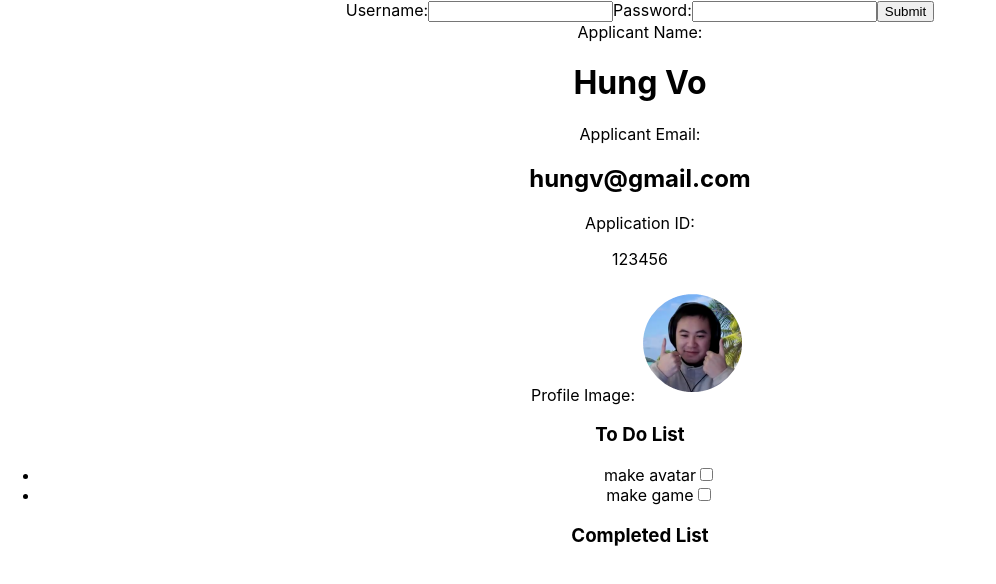
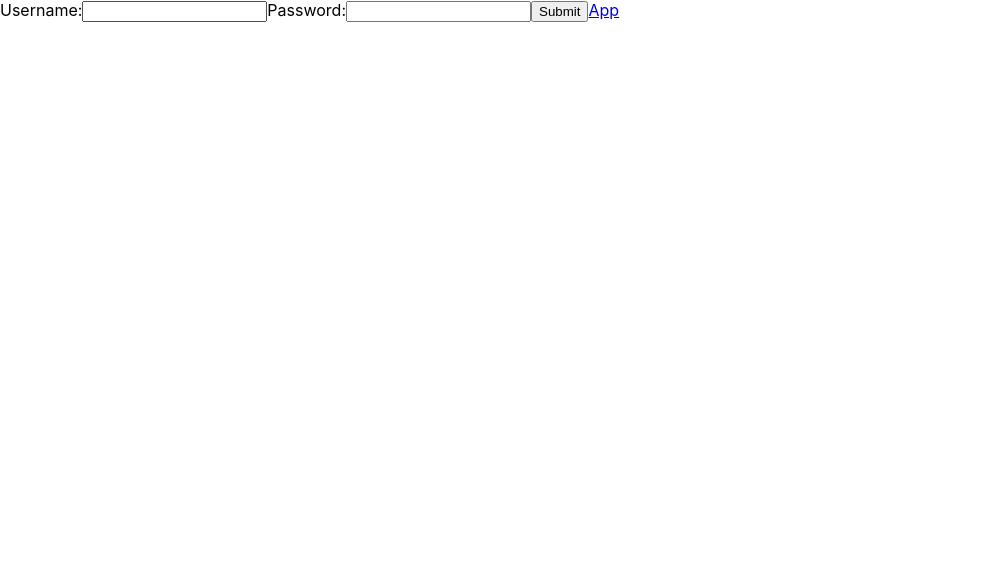
Before and after one commit to sam98963/SoC_Portal, a React (Create React App) app in the folder soc-portal/: page / in a window 1280 px wide. Shown: the top 584 px of the page, without its empty margins (0-996 px from the left). Built offline with nearby package versions, Linux system fonts and the light colour scheme.

Commit message:
MVP done!

```diff
--- a/soc-portal/package.json
+++ b/soc-portal/package.json
@@ -34,5 +34,8 @@
       "last 1 firefox version",
       "last 1 safari version"
     ]
+  },
+  "devDependencies": {
+    "react-router-dom": "^6.10.0"
   }
 }
--- a/soc-portal/src/components/App/App.js
+++ /dev/null
@@ -1,120 +0,0 @@
-import './App.css';
-import Bio from "../Bio"
-import Login from "../Login"
-import TodoList from "../TodoList"
-import { useState } from 'react';
-import { useEffect } from 'react';
-import ListItemComplete from '../ListItemComplete';
-import userData from "../data/data.js"
-
-/* using the database created, we want to create a function that will pull down data from the database and display it on the page, when the checkbox is checked, change completed in the database to be true
-
-use usestate to take in the data from the database and display the objects within the array on the page
-
-push the task object into an array and display the array on the page
-
-
-run through to-do list array and select completed key
-if completed === true then add object to second array and remove from first.
-
-
-*/
-
-
-function App() {
-
-    const [list, setList] = useState(userData[0].toDoList);
-    const [complete, setComplete] = useState ([])
-    const [pInfo, setPInfo] = useState(userData[0])
-
-  useEffect(() => {
-    const completedItems = list.filter(item => item.completed);
-    const toDoItems = list.filter(item => !item.completed);
-    setComplete(completedItems);
-    setList(toDoItems);
-  }, []);
-
-  const loginData =  [
-    {
-        firstName: "Hani",
-        surname: "Abdi",
-        username:"hania",
-        email: "hani@gmail.com",
-        password: "1234"
-    },
-     {
-        firstName: "Samuel",
-        surname: "Willimason",
-        username:"samw",
-        email: "samw@gmail.com",
-        password: "1234"
-    },
-    {
-        firstName: "Ahia",
-        surname: "Jalil",
-        username:"ahiaj",
-        email: "ahiaj@gmail.com",
-        password: "1234"
-    },
-    {
-        firstName: "Hung",
-        surname: "Vo",
-        username:"hungv",
-        email: "hungv@gmail.com",
-        password: "1234"
-    },
-  ]
-
-
-
-  function handleLogin(event){
-    event.preventDefault()
-    const username = event.target.elements.username.value
-    const password = event.target.elements.password.value
-    console.log(username)
-    console.log(password)
-// for loop loginData[i].username
-// nest if loop within
-    let userEmail = ""
-    for (let i=0; i<loginData.length; i++){
-        if(username === loginData[i].username && password === loginData[i].password){
-            userEmail = loginData[i].email
-        } if(username === loginData[i].username && password !== loginData[i].password)
-        {
-            alert("Password Incorrect")
-        }
-        else {console.log(false)}
-      }
-
-    for (let i=0; i<loginData.length; i++){
-      if(userEmail === userData[i].email) {
-        setList(userData[i].toDoList)
-        setPInfo(userData[i])
-      } else {
-        console.log("no")
-      }
-    }
-
-
-
-
-}
-
-
-
-
-
-
-
-  // console.log(userData); // add this line to check the value of userData
-
-
-  return (
-    <div className="App">
-    <Login handleLogin = {handleLogin}/>
-    <Bio pInfo = {pInfo}/>
-      <TodoList userData = {userData} setList ={setList} setComplete = {setComplete} list={list} complete={complete}/>
-    </div>
-  );
-}
-export default App;
--- a/soc-portal/src/components/Login/index.js
+++ /dev/null
@@ -1,36 +0,0 @@
-// Get the value of both input and password
-/*
-onChange/onSubmit -> e.target.value
-
-*/
-
-// Loop through login data and compare against username and password
-// if true --> find common property (email) then we want to grab userData with relevant login account.
-
-
-
-function Login ({handleLogin}){
-// write a function to check details
-
-
-    return (
-        <div>
-            <form onSubmit = {handleLogin}>
-               <label>Username:<input type="text" id = "username"></input></label>
-                <label>Password:<input type="text" id = "password"></input></label>
-                <button type="submit">Submit</button>
-            </form>
-        </div>
-    )
-
-
-    }
-
-
-
-
-
-
-
-
-    export default Login;
--- a/soc-portal/src/components/TodoList/index.js
+++ b/soc-portal/src/components/TodoList/index.js
@@ -13,19 +13,15 @@ function TodoList({list, complete, setList, setComplete}) {
   console.log(list)
   const moveToCompleted = (index) => {
 
-
     const updatedList = list.filter((item, i) => i !== index);
     updatedList.completed = !updatedList.completed
 
     const itemToMove = list[index];
     itemToMove.completed = !itemToMove.completed
 
-
-
     setList(updatedList);
     setComplete([...complete, itemToMove]);
   };
-
 
   const moveToToDo = (index) => {
 
--- a/soc-portal/src/components/data/data.js
+++ b/soc-portal/src/components/data/data.js
@@ -34,7 +34,7 @@ export const loginData =  [
   },
 ]
 
-const userData = [
+export const userData = [
 
     {
         firstName: "Hung",
@@ -43,7 +43,7 @@ const userData = [
         appId: "123456",
         image: profileImageHung,
         toDoList: [
-            { task: "make avatar", dueDate: "25/04/2023", completed: false},
+            { task: "make avatar", dueDate: "25/04/2023", completed: true},
             { task:" make game", dueDate: "30/04/2023", completed: false, }
         ]
     },
--- a/soc-portal/src/index.js
+++ b/soc-portal/src/index.js
@@ -1,14 +1,19 @@
 import React from 'react';
 import ReactDOM from 'react-dom/client';
 import './index.css';
-import App from './components/App/App';
 import reportWebVitals from './reportWebVitals';
+import { BrowserRouter, Routes, Route } from "react-router-dom";
+import Login from './pages/Login';
+import App from './pages/App/App';
 
 const root = ReactDOM.createRoot(document.getElementById('root'));
 root.render(
-  <React.StrictMode>
-    <App />
-  </React.StrictMode>
+  <BrowserRouter>
+  <Routes>
+      <Route path = "/" element = {<Login/>} />
+      <Route path = "/App" element = {<App/>} />
+    </Routes>
+    </BrowserRouter>
 );
 
 // If you want to start measuring performance in your app, pass a function
--- /dev/null
+++ b/soc-portal/src/pages/App/App.js
@@ -0,0 +1,52 @@
+import './App.css';
+import Bio from "../../components/Bio"
+import Login from "../Login"
+import TodoList from "../../components/TodoList"
+import { useState } from 'react';
+import { useEffect } from 'react';
+import ListItemComplete from '../../components/ListItemComplete';
+import {userData} from "../../components/data/data.js"
+import { useLocation } from "react-router-dom";
+
+/* using the database created, we want to create a function that will pull down data from the database and display it on the page, when the checkbox is checked, change completed in the database to be true
+
+use usestate to take in the data from the database and display the objects within the array on the page
+
+push the task object into an array and display the array on the page
+
+
+run through to-do list array and select completed key
+if completed === true then add object to second array and remove from first.
+
+
+*/
+
+
+function App() {
+
+    const {state} = useLocation(); //useLocation hook from react router dom that allows us to access the state passed in from the previous page
+    const {userIndex} = state; //destructure the userIndex from the state
+    const [list, setList] = useState(userData[userIndex].toDoList);
+    const [complete, setComplete] = useState ([])
+    const [pInfo, setPInfo] = useState(userData[userIndex])
+
+  useEffect(() => {
+    const completedItems = list.filter(item => item.completed);
+    const toDoItems = list.filter(item => !item.completed);
+    setComplete(completedItems);
+    setList(toDoItems);
+  }, []);
+
+
+
+  // console.log(userData); // add this line to check the value of userData
+
+
+  return (
+    <div className="App">
+    <Bio pInfo = {pInfo}/>
+      <TodoList userData = {userData} setList ={setList} setComplete = {setComplete} list={list} complete={complete}/>
+    </div>
+  );
+}
+export default App;
--- /dev/null
+++ b/soc-portal/src/pages/Login/index.js
@@ -0,0 +1,73 @@
+// Get the value of both input and password
+/*
+onChange/onSubmit -> e.target.value
+
+*/
+
+// Loop through login data and compare against username and password
+// if true --> find common property (email) then we want to grab userData with relevant login account.
+import { Outlet, Link } from "react-router-dom";
+import {userData, loginData} from '../../components/data/data.js'
+import { useNavigate } from "react-router-dom";
+import App from "../App/App";
+
+
+
+
+
+function Login (){
+    const navigate = useNavigate(); //a hook from react router dom that allows us to navigate to a different page
+
+// write a function to check details
+function handleLogin(event){
+    event.preventDefault() //prevents the page from refreshing
+    const username = event.target.elements.username.value //is the value of the input with the id of username
+    const password = event.target.elements.password.value //is the value of the input with the id of password
+
+// for loop loginData[i].username
+    let userEmail = ""
+    for (let i=0; i<loginData.length; i++){ //loop through loginData array and compare username and password against the data in the array
+        if(username === loginData[i].username && password === loginData[i].password){
+            userEmail = loginData[i].email
+        } if(username === loginData[i].username && password !== loginData[i].password)
+        {
+            alert("Password Incorrect")
+        }
+        else {console.log(false)}
+      }
+
+    for (let i=0; i<loginData.length; i++){ //loop through userData array and compare email against the data in the array
+      if(userEmail === userData[i].email) {
+        navigate("/App", {state: {userIndex:i}}) //navigate to App page, passing in the userIndex as state, which is i
+
+      } else {
+        console.log("no")
+      }
+    }
+}
+
+    return (
+        <>
+        <div>
+            <form onSubmit = {handleLogin}>
+               <label>Username:<input type="text" id = "username"></input></label>
+                <label>Password:<input type="text" id = "password"></input></label>
+                <button type="submit">Submit</button>
+                <Link to = "/App">App</Link>
+            </form>
+        </div>
+        <Outlet />
+        </>
+    )
+
+
+    }
+
+
+
+
+
+
+
+
+    export default Login;
```
Also changed, not shown: soc-portal/src/pages/App/App.css (renamed from soc-portal/src/components/App/App.css), 2 other files (tests, documents, lock files or other folders).
